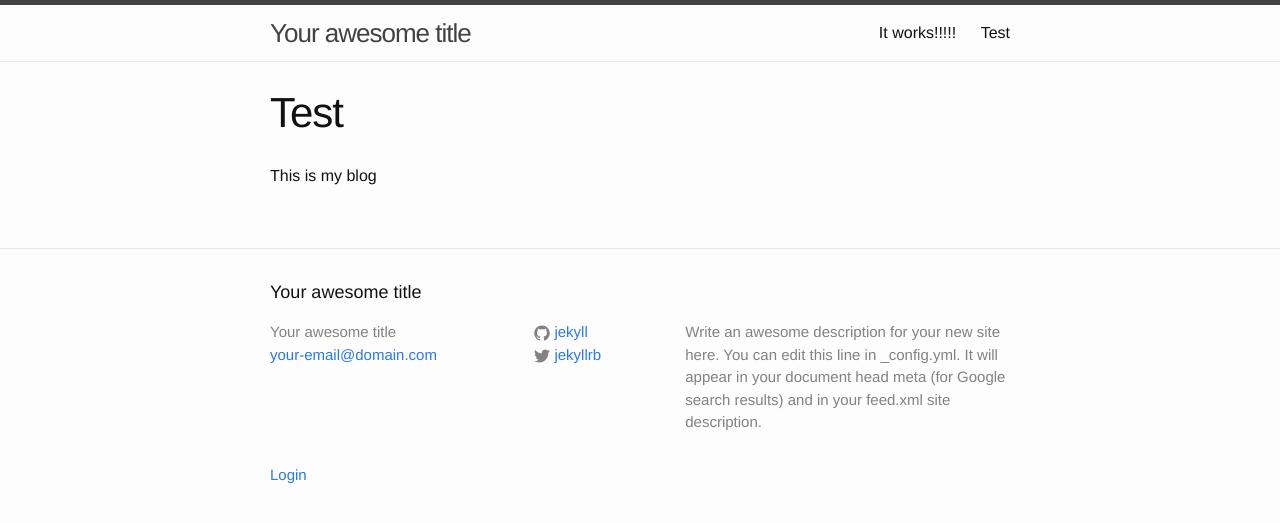
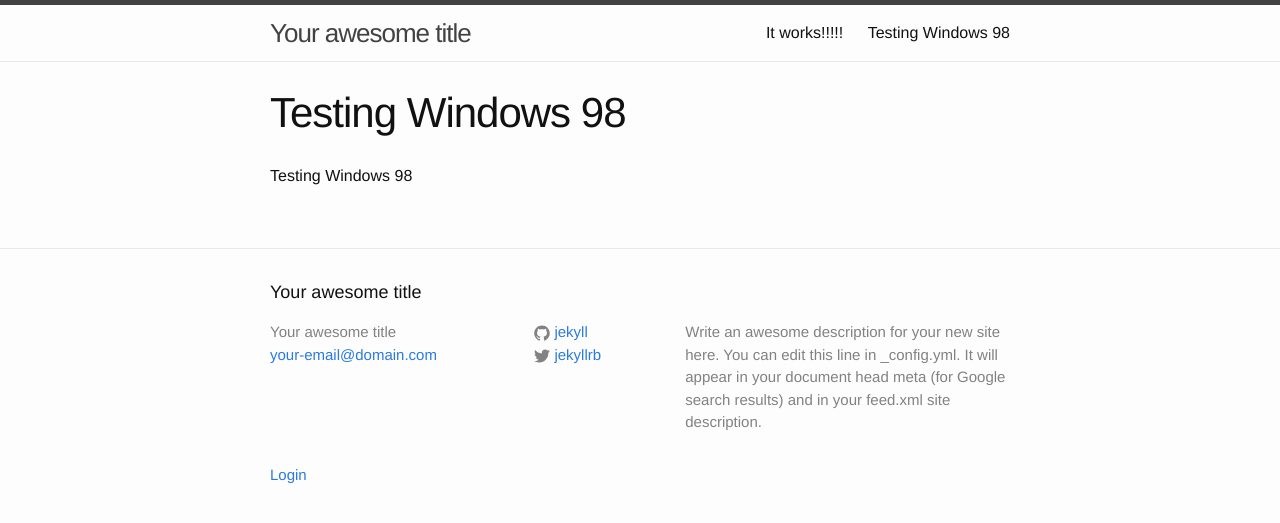
Before and after one commit to masonforest/windows98, a Jekyll site: the page built from index.md, in a window 1280 px wide. Shown: the top 523 px of the page. Built offline with Jekyll 4.4.1, drawn with Linux system fonts in a browser that asks for light colours; nearby versions of some CDN libraries.

Commit message:
Windows 98 - Update

```diff
--- a/index.md
+++ b/index.md
@@ -1,5 +1,5 @@
 ---
 layout: post
-title: Test
+title: Testing Windows 98
 ---
-This is my blog
+Testing Windows 98
```
